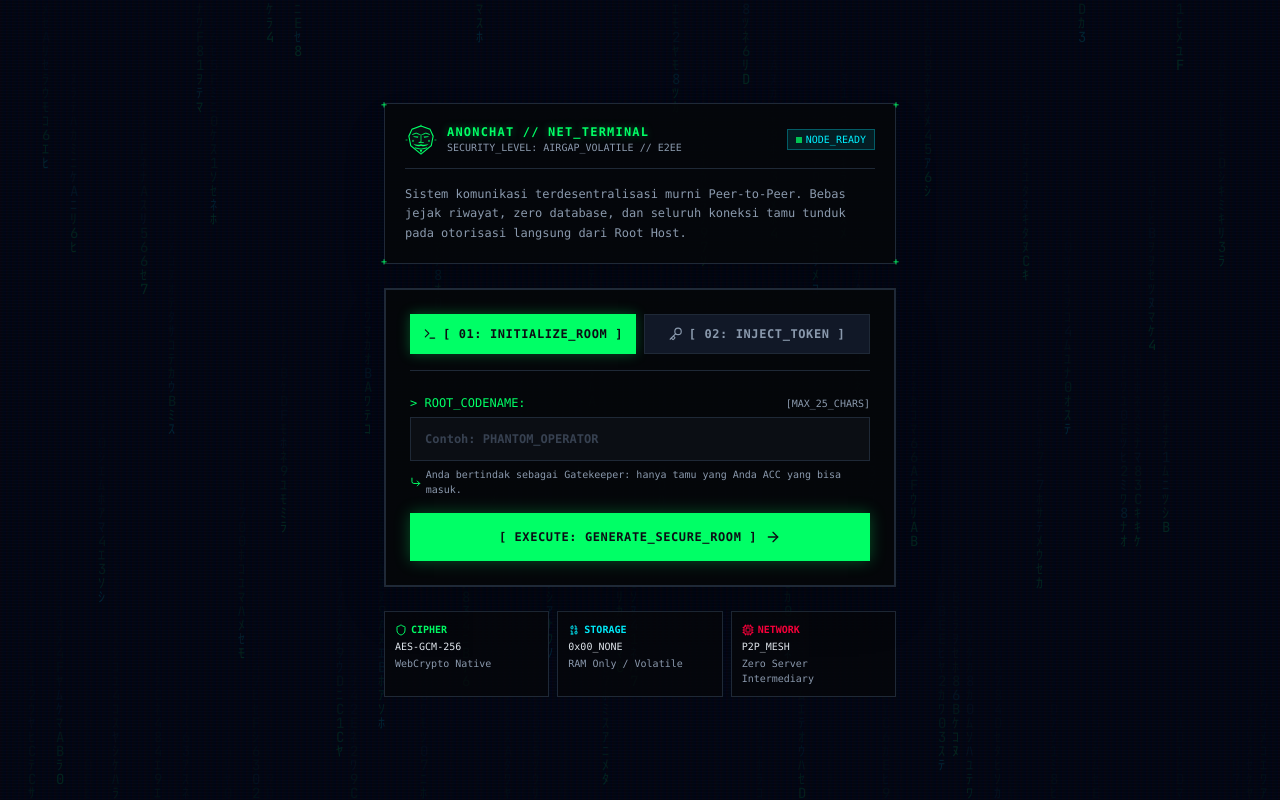
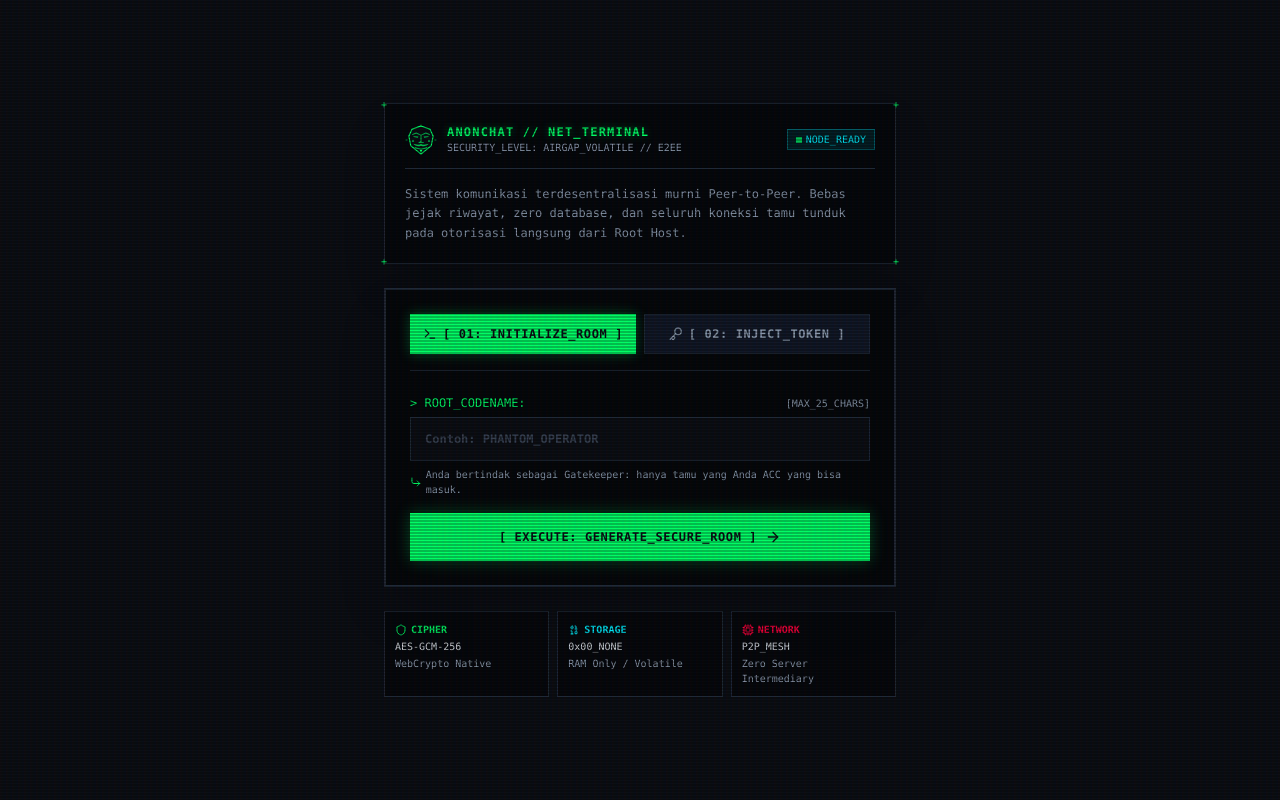
Before and after one commit to hmad28/AnonChat, a React (Vite) app: page / in a window 1280 px wide. Built offline with nearby package versions, Linux system fonts and the light colour scheme.

Commit message:
fix: resolve unclickable UI by scoping CRT scanline overlay to pseudo-element

```diff
--- a/src/components/MatrixRain.tsx
+++ b/src/components/MatrixRain.tsx
@@ -80,7 +80,7 @@ export const MatrixRain: React.FC<MatrixRainProps> = ({ opacity = 0.12 }) => {
   return (
     <canvas
       ref={canvasRef}
-      className="fixed inset-0 pointer-events-none z-0"
+      className="fixed inset-0 pointer-events-none -z-10"
       style={{ opacity }}
     />
   );
--- a/src/index.css
+++ b/src/index.css
@@ -35,8 +35,15 @@
   }
 }
 
-/* Subtle CRT Scanline overlay effect */
+/* Subtle CRT Scanline overlay as a non-blocking pseudo-element */
 .crt-overlay {
+  position: relative;
+}
+
+.crt-overlay::after {
+  content: " ";
+  position: fixed;
+  inset: 0;
   background: linear-gradient(
     rgba(18, 16, 16, 0) 50%,
     rgba(0, 0, 0, 0.25) 50%
@@ -47,7 +54,8 @@
     rgba(0, 0, 255, 0.03)
   );
   background-size: 100% 3px, 6px 100%;
-  pointer-events: none;
+  pointer-events: none !important;
+  z-index: 99;
 }
 
 /* Subtle terminal phosphor glow animation */
```
